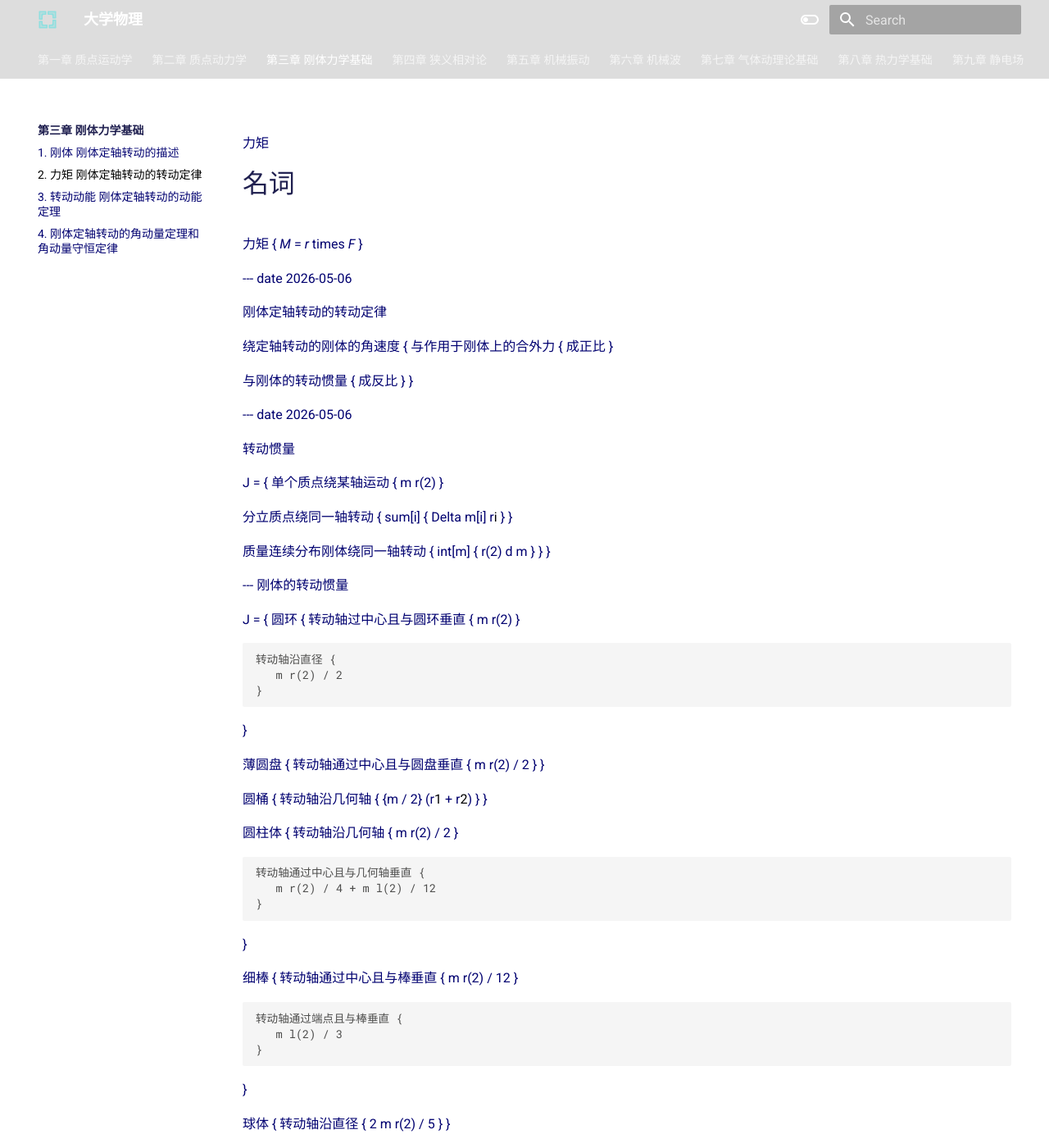
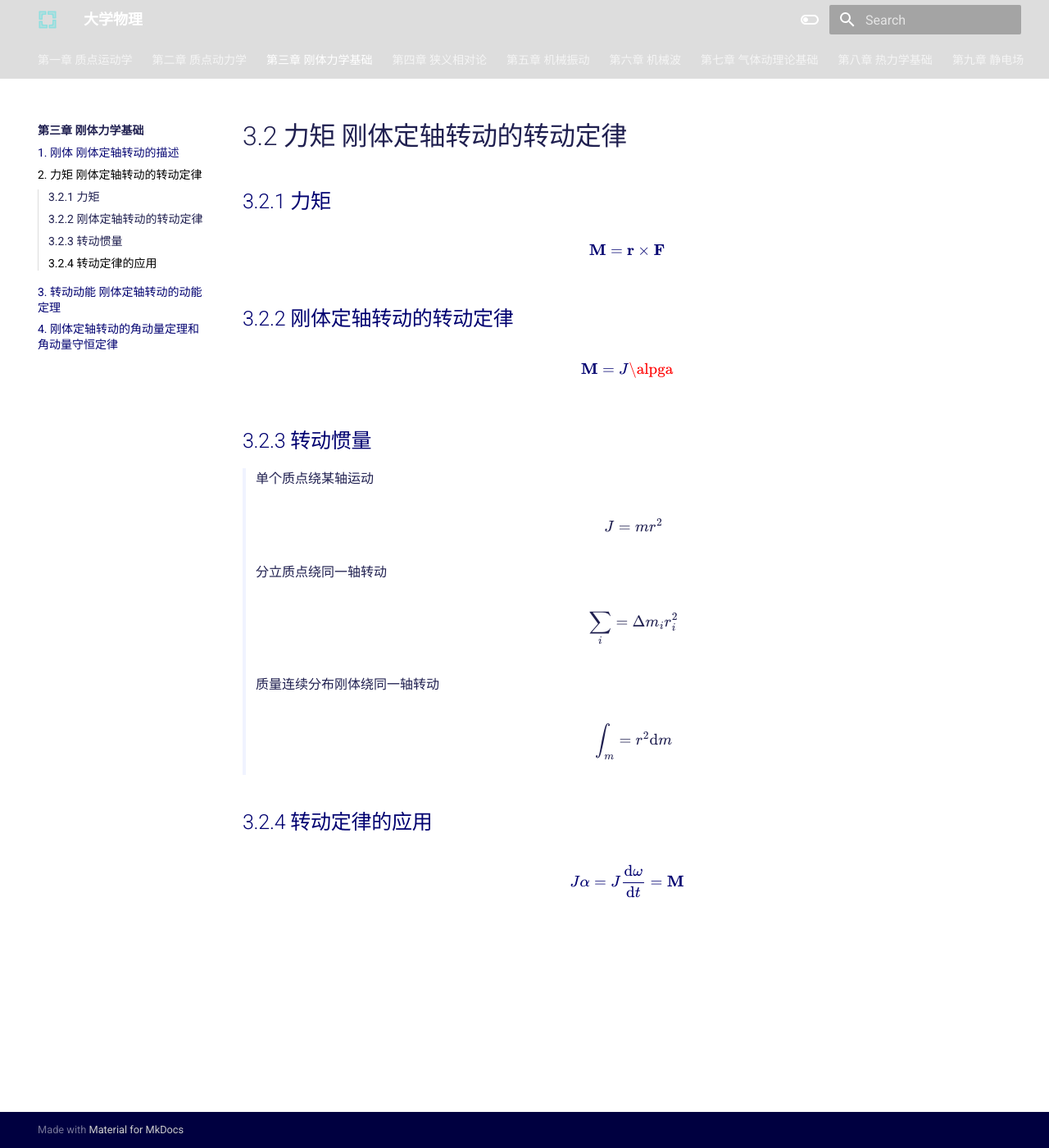
Before and after one commit to FleetingLore/dxwl, an MkDocs documentation site: the page built from docs/3/2.md, in a window 1280 px wide and 1400 px high. Shown: the whole window at 82% size. Built offline with MkDocs 1.6.1 and Material for MkDocs 9.7.7, drawn with Linux system fonts in a browser that asks for light colours; some of the changed text lies outside the part shown.

Commit message:
第三章

```diff
--- a/docs/3/2.md
+++ b/docs/3/2.md
@@ -1,124 +1,39 @@
-力矩
+# 3.2  力矩  刚体定轴转动的转动定律
 
-# 名词
-力矩 {
-  _M_ = _r_ times _F_
-}
+## 3.2.1  力矩
 
---- date
-2026-05-06
+$$\mathbf{M} = \mathbf{r} \times \mathbf{F}$$
 
+## 3.2.2  刚体定轴转动的转动定律
 
-刚体定轴转动的转动定律
+$$\mathbf{M} = J \mathbf{\alpga}$$
 
-绕定轴转动的刚体的角速度 {
-  与作用于刚体上的合外力 {
-    成正比
-  }
+## 3.2.3  转动惯量
 
-  与刚体的转动惯量 {
-    成反比
-  }
-}
+> 单个质点绕某轴运动
+>
+> $$
+J = m r ^2
+$$
 
---- date
-2026-05-06
+> 分立质点绕同一轴转动
+>
+> $$
+\sum _i
+= \Delta m _i r _i ^2
+$$
 
+> 质量连续分布刚体绕同一轴转动
+>
+> $$
+\int _m
+= r ^2 \text{d} m
+$$
 
-转动惯量
+## 3.2.4  转动定律的应用
 
-J = {
-  单个质点绕某轴运动 {
-    m r(2)
-  }
-
-  分立质点绕同一轴转动 {
-    sum[i] {
-      Delta m[i] r[i](2)
-    }
-  }
-
-  质量连续分布刚体绕同一轴转动 {
-    int[m] {
-      r(2) d m
-    }
-  }
-}
-
---- 刚体的转动惯量
-
-J = {
-  圆环 {
-    转动轴过中心且与圆环垂直 {
-      m r(2)
-    }
-
-    转动轴沿直径 {
-       m r(2) / 2
-    }
-  }
-
-  薄圆盘 {
-    转动轴通过中心且与圆盘垂直 {
-       m r(2) / 2
-    }
-  }
-
-  圆桶 {
-    转动轴沿几何轴 {
-       {m / 2} (r[1](2) + r[2](2))
-    }
-  }
-
-  圆柱体 {
-    转动轴沿几何轴 {
-       m r(2) / 2
-    }
-
-    转动轴通过中心且与几何轴垂直 {
-       m r(2) / 4 + m l(2) / 12
-    }
-  }
-
-  细棒 {
-    转动轴通过中心且与棒垂直 {
-       m r(2) / 12
-    }
-
-    转动轴通过端点且与棒垂直 {
-       m l(2) / 3
-    }
-  }
-
-  球体 {
-    转动轴沿直径 {
-       2 m r(2) / 5
-    }
-  }
-
-  球壳 {
-    转动轴沿直径 {
-     2 m r(2) / 3
-    }
-  }
-}
-
-
---- date
-2026-05-06
-
-
-
-转动定律的应用
-
-[
-  J alpha
-  J {d omega / d t}
-] = M
-
---- date
-2026-05-06
-
-
---- date
-2026-05-06
+$$
+J \mathbf{\alpha}
+= J \frac{\text{d} \mathbf{\omega}}{\text{d} t}
+= \mathbf{M}
+$$
--- a/docs/3/3.md
+++ b/docs/3/3.md
@@ -1,61 +1,51 @@
-转动动能
-# 名词
-转动动能 {
-  刚体转动时的动能
-} [
-  sum[i: 1..n] { 1/2 Delta m[i] r[i](2) omega(2) }
-  1/2 sum[i: 1..n] { Delta m[i] r[i](2) } omega(2)
-  1/2 J omega(2)
-] = E[k]
+# 3.3  转动动能  刚体定轴转动的动能定理
 
---- date
-2026-05-06
+## 3.3.1  转动动能
 
+> **刚体转动时的动能**
+>
+> $$
+E _k
+= \frac{1}{2} J \omega ^2
+$$
 
-力矩的功
-微分形式 {
-  [
-    sum[i: 1..n] { M[i] } d theta
-    M d theta
-  ] = d W
-}
+> **力矩的功**
+>
+> > 微分形式
+> >
+> > $$
+\text{d} W
+= M \text{d} \theta
+$$
+>
+> ---
+> > 积分形式
+> >
+> > $$
+W
+= \int _{\theta _1} ^{\theta _2} M \text{d} \theta
+$$
 
-积分形式 {
-  [
-    int[theta[1]..theta[2]] M d theta
-  ] = W
-}
+---
+> 力矩的功率
+>
+> $$
+P
+= M \omega
+$$
 
-力矩的功率 {
-  [
-    d W / d t
-    M {d theta / d t}
-    M omega
-  ] = P
-}
+## 3.3.3  刚体定轴转动的定能定理
 
---- date
-2026-05-06
+> 转动定律
+>
+> $$
+M = J \alpha
+$$
 
-
-刚体定轴转动的定能定理
-转动定律 {
-  [
-    J alpha
-    J {d omega / d t}
-    J {d omega / d theta} {d theta / d t}
-    J omega {d omega / d theta}
-  ] = M
-}
-
-刚体定轴转动的动能定理 {
-  int[theta[1]..theta[2] M d theta
-  = 1/2 J omega[2](2) - 1/2 J omega[1](2)
-}
-
---- date
-2026-05-06
-
-
---- date
-2026-05-06
+---
+> 刚体定轴转动的动能定理
+>
+> $$
+\int _{\theta _1} ^{\theta _2} M \text{d} \theta
+= \frac{1}{2} J \omega _2 ^2 - \frac{1}{2} J \omega _1 ^2
+$$
--- a/docs/3/4.md
+++ b/docs/3/4.md
@@ -1,70 +1,70 @@
-角动量  质点的角动量定理及角动量守恒定律
---- 质点的角动量
+# 3.4  刚体定轴转动的角动量定理和角动量守恒定律
 
-[
-  _r_ times m _v_
-  _r_ times p
-] = _L_
+## 3.4.1  角动量  质点的角动量定理及角动量守恒定律
 
---- 质点的角动量定理
+### 1. 质点的角动量
 
-微分形式 [
-  d _L_ / d t
-] = _M_
+$$
+\mathbf{L}
+= \mathbf{r} \times \mathbf{p}
+$$
 
-积分形式 {
-  int[t[0]..t] _M_ dt = _L_ - _L_[0]
-} 冲量矩
+### 2. 质点的角动量定理
 
+> 微分形式
+>
+> $$
+M = \frac{\text{d} \mathbf{L}}{\text{d} t}
+$$
 
---- 质点的角动量守恒动律
+---
+> 积分形式
+>
+> $$
+\int _{t _0} ^{t} \methbf{M} \text{d} t = \mathbf{L} - \mathbf{L} _0
+$$
 
-_M_ = 0 [
-  _r_ times m _v_ = const
-] = _L_
+### 3. 质点的角动量守恒动律
 
---- date
-2026-05-06
+> $\mathbf{M} = 0$ 时
+>
+> $$
+\mathbf{L}
+= \mathbf{r} \times m \mathbf{v} = \text{CONST}
+$$
 
+## 3.4.2  刚体对轴的角动量  刚体定轴转动的角动量定理
 
-刚体对轴的角动量  刚体定轴转动的角动量定理
---- 刚体对轴的角动量
+### 1. 刚体对轴的角动量
 
-L = J omega
+对组成刚体的所有质元求和.
 
---- 刚体定轴转动的角动量定理
+$$\mathbf{L} = J \omega$$
 
-微分形式 [
-  J alpha
-  J {d omega / d t}
-  d (J omega) / d t
-  d L / d t
-] = M
+### 2. 刚体定轴转动的角动量定理
 
-积分形式 [
-  int[t[0]](t[1]) M d t
-  int[L[0]](L[1]) M d L
-  L - L[0]
-] = J omega - J omega[0]
+> 微分形式
+>
+> $$
+\mathbf{M}
+= \frac{\text{d} \mathbf{L}}{\text{d} t}
+$$
 
---- date
-2026-05-06
+> 积分形式
+>
+> $$
+\int _{t _0} ^t
+= J \omega - J \omega _0
+$$
 
+## 3.4.3  刚体对轴的角动量守恒定律
 
-刚体对轴的角动量守恒定律
-物体能被视为刚体时 {
-  J omega = J omega[0]
-}
+> 物体能被视为刚体时
+>
+> $$J \omega = J \omega _0$$
 
-物体不能视为刚体时 {
-  int[0..t] M d t = J omega - J[0] omega[0]
-}
+> 物体不能视为刚体时
+>
+> $$\int_0 ^t M \text{d} t = J \omega - J _0 \omega _0$$
 
-sum {J omega} + sum {r m v sin varphi(prime)} = some const
-
---- date
-2026-05-06
-
-
---- date
-2026-05-06
+\sum _{J \omega} + \sum \{r m v \sin \varphi ^{prime}} = \text{CONST}
```
Also changed, not shown: docs/10/1.md (+9 -2 lines).
